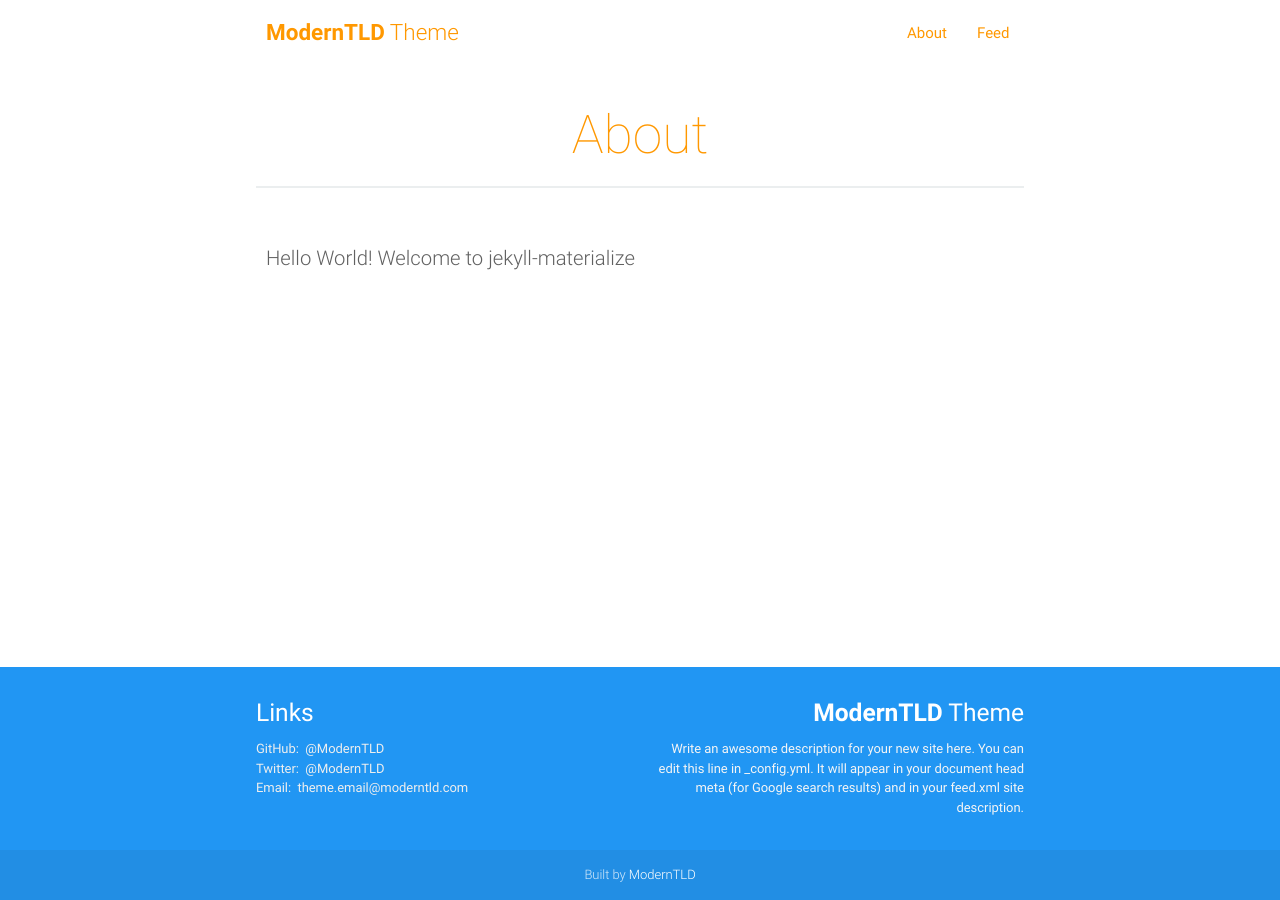
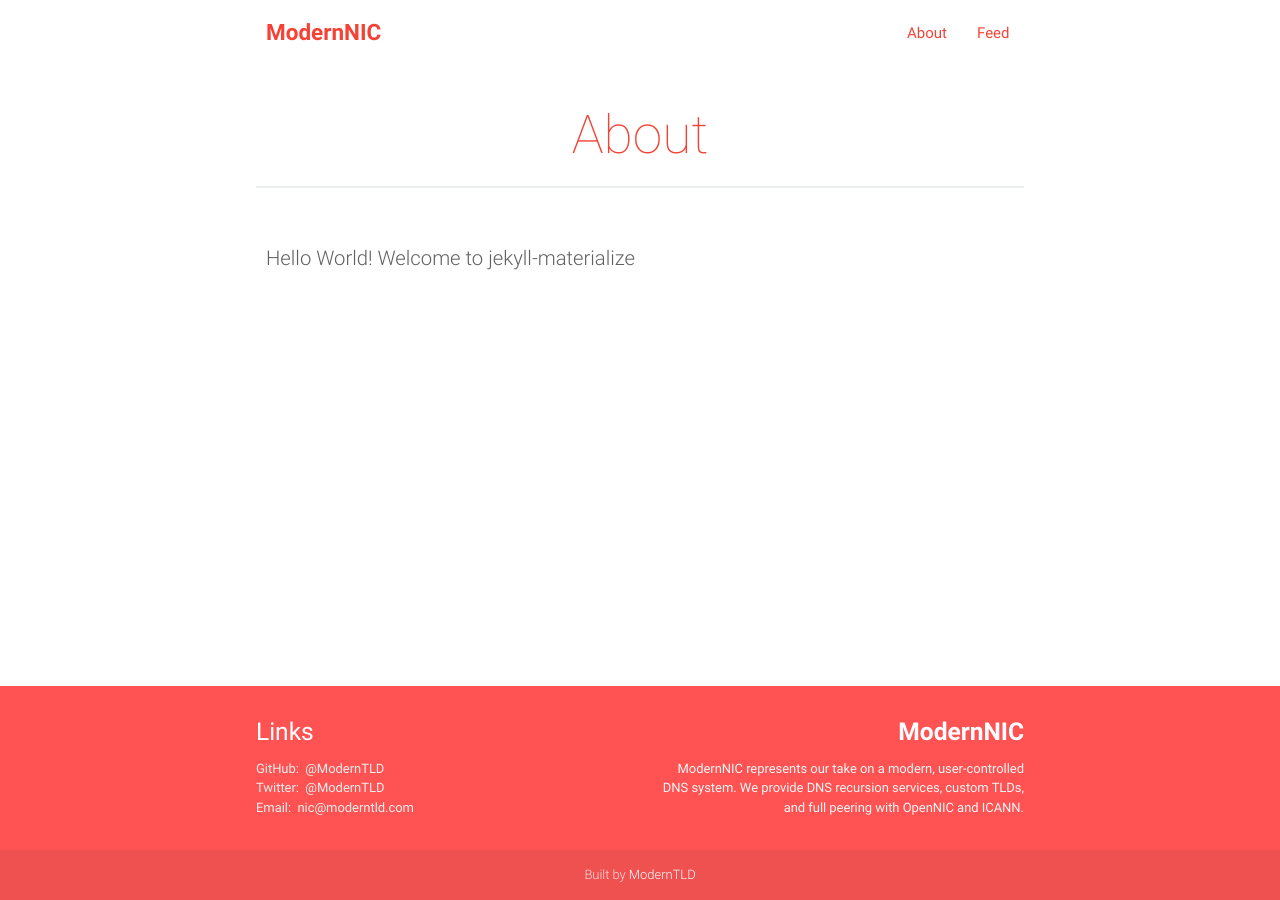
Before and after one commit to moderntld/www.modernnic.net, a Jekyll site: the page built from about.md, in a window 1280 px wide. Built offline with Jekyll 4.4.1, drawn with Linux system fonts in a browser that asks for light colours.

Commit message:
Update Config

```diff
--- a/_config.yml
+++ b/_config.yml
@@ -1,20 +1,19 @@
 # Site settings
-title: ModernTLD
-site: Theme
+title: "ModernNIC"
+site: ""
 description: > # this means to ignore newlines until "baseurl:"
-    Write an awesome description for your new site here. You can edit this
-    line in _config.yml. It will appear in your document head meta (for
-    Google search results) and in your feed.xml site description.
+    ModernNIC represents our take on a modern, user-controlled DNS system. We provide DNS recursion services,
+    custom TLDs, and full peering with OpenNIC and ICANN.
 baseurl: ""
 paginate: 5
 paginate_path: "/page:num/"
 color:
-    main: "orange"
-    navbar: "orange"
-    chips: "green"
-    footer: "blue"
+    main: "accent-2 red"
+    navbar: "accent-2 red"
+    chips: "accent-2 red"
+    footer: "accent-2 red"
 owner:
-    email: theme.email@moderntld.com
+    email: nic@moderntld.com
     facebook:
         show: false
         name: "Ichihara Rifa"
```
